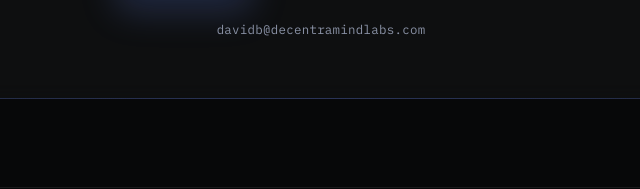
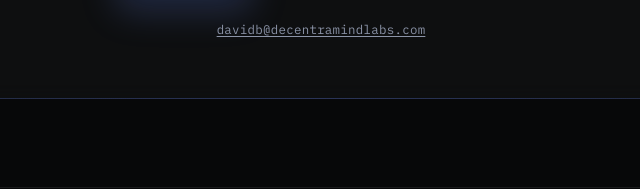
Before and after one commit to dbonilla1988/resume, a plain HTML site: page index.html in a window 1280 px wide. Shown: the part 6828-7017 px from the top of the page, 319-959 px from the left. Drawn offline with Linux system fonts and the light colour scheme.

Commit message:
fix: correct public resume and contact links

```diff
--- a/css/styles.css
+++ b/css/styles.css
@@ -881,7 +881,10 @@ button {
   font-size: 0.78rem;
   color: var(--muted);
   letter-spacing: 0.02em;
-  text-decoration: none;
+  text-decoration: underline;
+  text-underline-offset: 0.18em;
+  cursor: pointer;
+  pointer-events: auto;
   transition: color var(--dur) var(--ease);
 }
 
```
